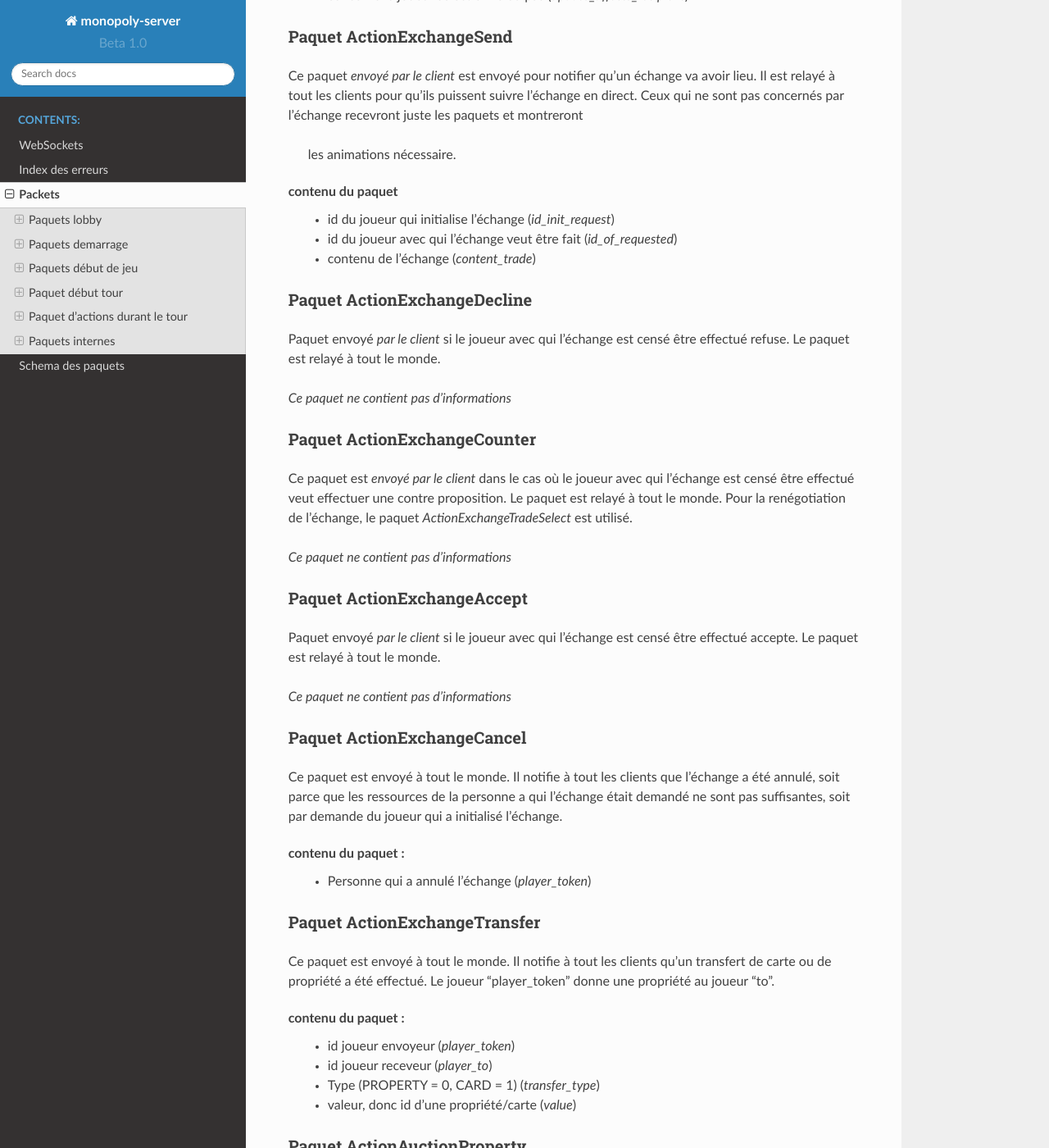
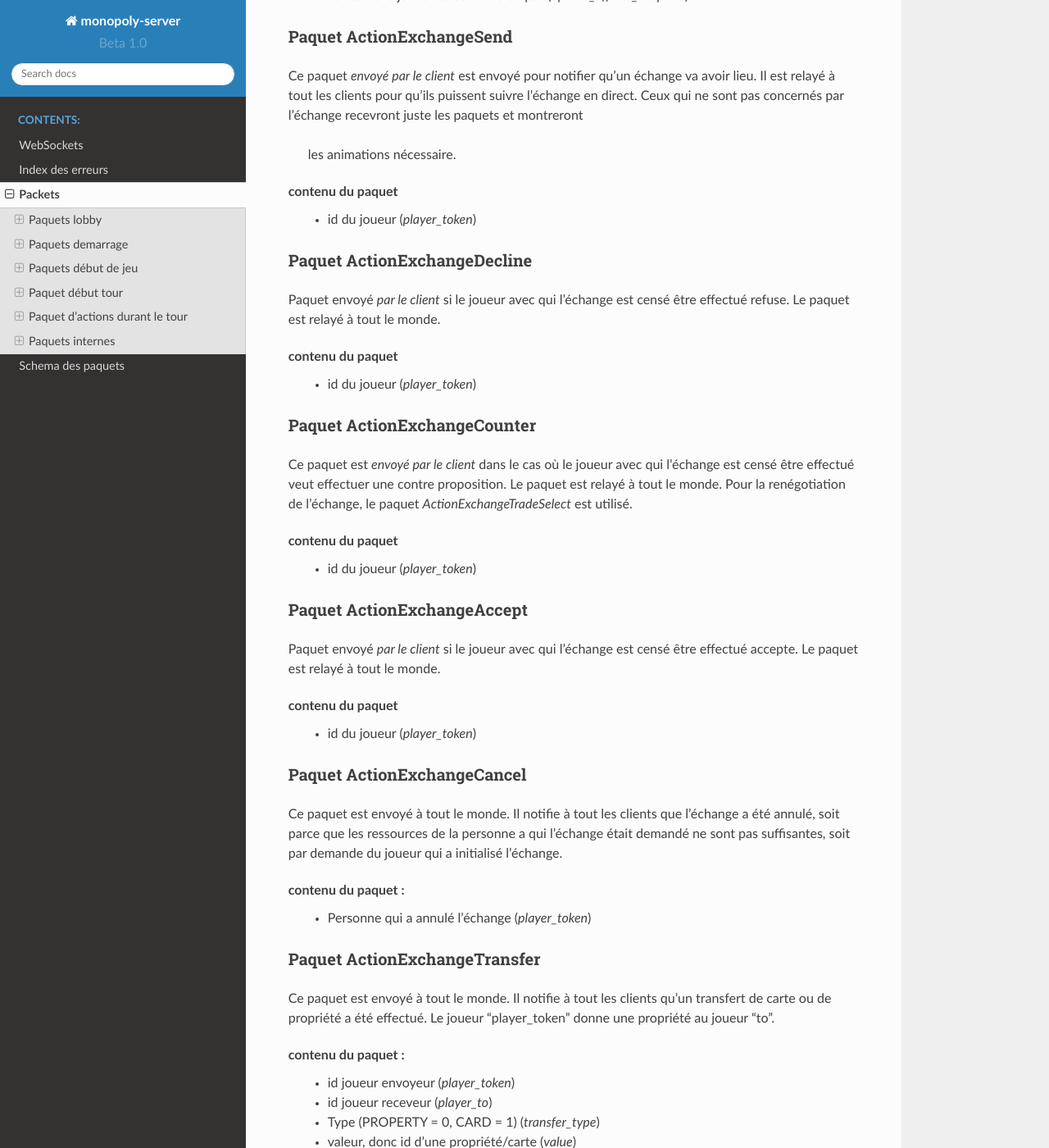
Before and after one commit to 3A-Unistra/Server, a Sphinx documentation site: the page built from docs/source/pages/packets.rst, in a window 1280 px wide and 1400 px high, scrolled down 10917 px. Shown: the whole window at 82% size. Built offline with Sphinx 7.4.7 and the Read the Docs theme 2.0.0, drawn with Linux system fonts in a browser that asks for light colours; formulas are drawn with MathJax 3.

Commit message:
fixed doc

```diff
--- a/docs/source/pages/packets.rst
+++ b/docs/source/pages/packets.rst
@@ -481,16 +481,15 @@
  les animations nécessaire.
 
 **contenu du paquet**
-  * id du joueur qui initialise l'échange (*id_init_request*)
-  * id du joueur avec qui l'échange veut être fait (*id_of_requested*)
-  * contenu de l'échange (*content_trade*)
+  * id du joueur (*player_token*)
 
 Paquet ActionExchangeDecline
 ^^^^^^^^^^^^^^^^^^^^^^^^^^^^
 
 Paquet envoyé *par le client* si le joueur avec qui l'échange est censé être effectué refuse. Le paquet est relayé à tout le monde.
 
-*Ce paquet ne contient pas d'informations*
+**contenu du paquet**
+  * id du joueur (*player_token*)
 
 Paquet ActionExchangeCounter
 ^^^^^^^^^^^^^^^^^^^^^^^^^^^^
@@ -498,13 +497,15 @@
 Ce paquet est *envoyé par le client* dans le cas où le joueur avec qui l'échange est censé être effectué veut effectuer une contre proposition.
 Le paquet est relayé à tout le monde. Pour la renégotiation de l'échange, le paquet *ActionExchangeTradeSelect* est utilisé.
 
-*Ce paquet ne contient pas d'informations*
+**contenu du paquet**
+  * id du joueur (*player_token*)
 
 Paquet ActionExchangeAccept
 ^^^^^^^^^^^^^^^^^^^^^^^^^^^
 Paquet envoyé *par le client* si le joueur avec qui l'échange est censé être effectué accepte. Le paquet est relayé à tout le monde.
 
-*Ce paquet ne contient pas d'informations*
+**contenu du paquet**
+  * id du joueur (*player_token*)
 
 Paquet ActionExchangeCancel
 ^^^^^^^^^^^^^^^^^^^^^^^^^^^
```
